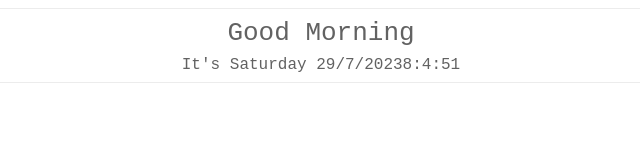
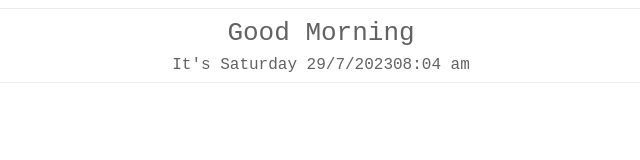
Before and after one commit to sazzh/notion-date, a plain HTML site: page index.html in a window 1280 px wide. Shown: the full height of the page, 319-959 px from the left. Drawn offline with Linux system fonts and the light colour scheme.

Commit message:
Update index.html

```diff
--- a/index.html
+++ b/index.html
@@ -38,8 +38,11 @@ body{
 
     var today = new Date();
     var hrs = today.getHours();
-    var currentTime = today.getHours()+":"+today.getMinutes()+":"+ today.getSeconds();
     var dayOfWeek = weekday[today.getDay()];
+    let currentTime = today.toLocaleTimeString('en-AU', {
+    hour: '2-digit',
+    minute: '2-digit',
+    });
     var date = dayOfWeek+" " + today.getDate() + "/" +(today.getMonth()+1) +'/'+today.getFullYear() + currentTime ;
 
     var greet;
```
